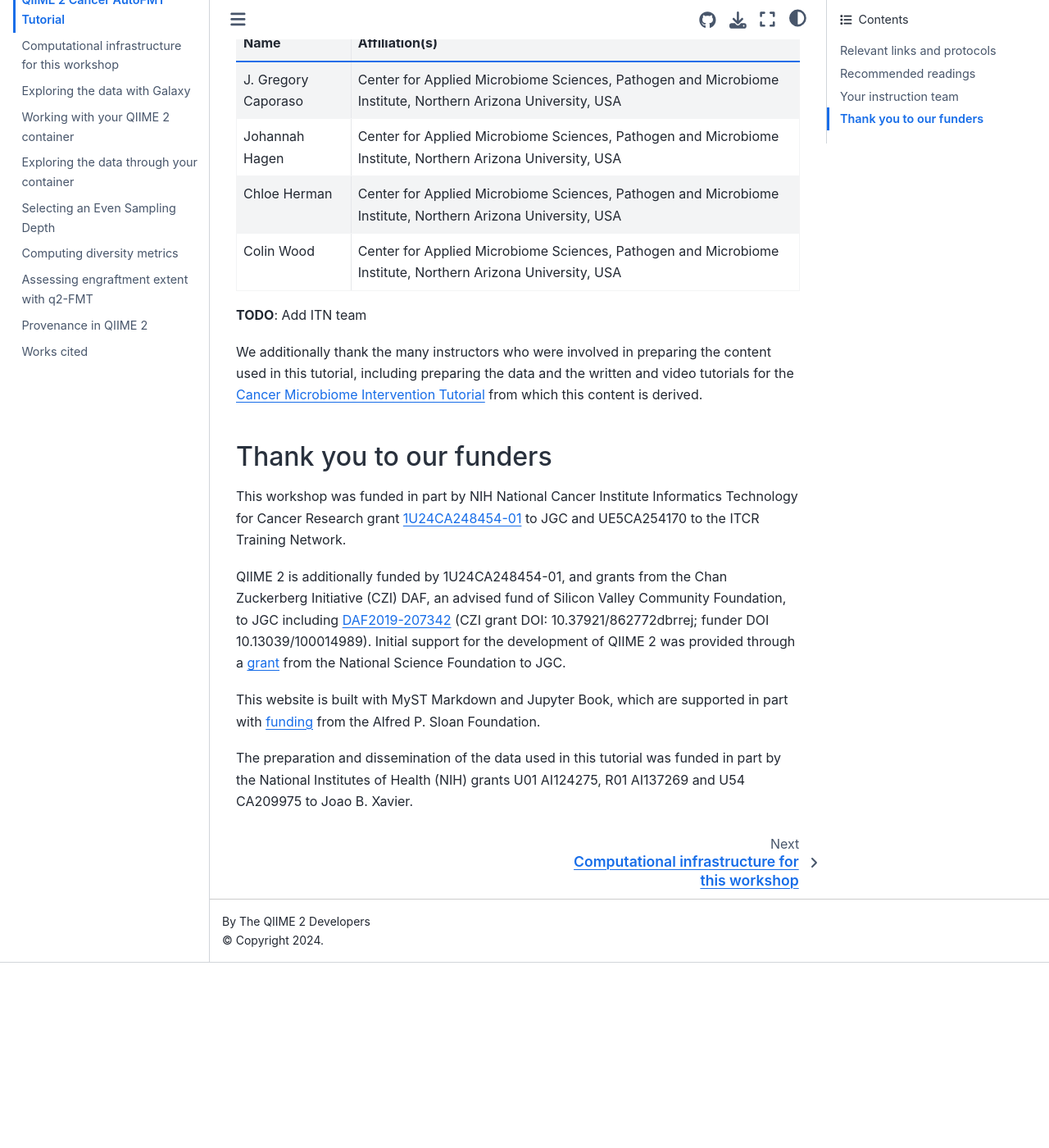
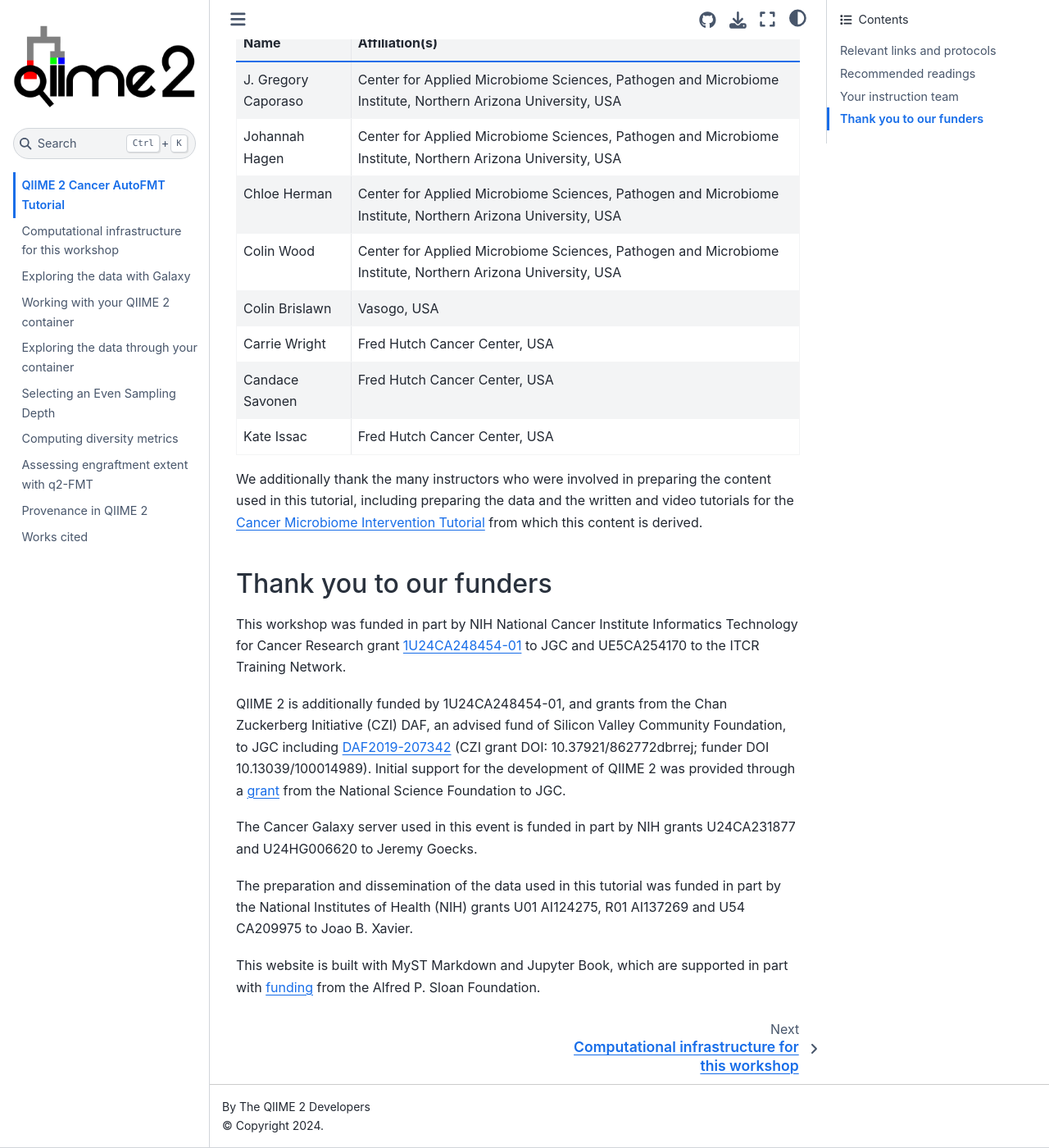
Before and after one commit to caporaso-lab/2024-q2-ITN-Workshop, a Jupyter Book: the page built from book/index.md, in a window 1280 px wide and 1400 px high, scrolled down 1282 px. Shown: the whole window at 82% size. Built offline with Jupyter Book 1.0.4 settings and Sphinx 7.4.7 and the Sphinx Book theme 1.1.4, drawn with Linux system fonts in a browser that asks for light colours; cross-references to code outside the pages are shown as plain code; before the commit the page ends 2456 px from its top, so only the background shows below that.

Commit message:
add ITN team, Galaxy funding

````diff
--- a/book/index.md
+++ b/book/index.md
@@ -50,9 +50,15 @@
 * - Colin Wood
   - Center for Applied Microbiome Sciences, Pathogen and Microbiome Institute,
     Northern Arizona University, USA
+* - Colin Brislawn
+  - Vasogo, USA
+* - Carrie Wright
+  - Fred Hutch Cancer Center, USA
+* - Candace Savonen
+  - Fred Hutch Cancer Center, USA
+* - Kate Issac
+  - Fred Hutch Cancer Center, USA
 ```
-
-**TODO**: Add ITN team
 
 We additionally thank the many instructors who were involved in preparing the content used in this tutorial, including preparing the data and the written and video tutorials for the [Cancer Microbiome Intervention Tutorial](https://docs.qiime2.org/jupyterbooks/cancer-microbiome-intervention-tutorial/index.html) from which this content is derived.
 
@@ -62,6 +68,8 @@
 
 QIIME 2 is additionally funded by 1U24CA248454-01, and grants from the Chan Zuckerberg Initiative (CZI) DAF, an advised fund of Silicon Valley Community Foundation, to JGC including [DAF2019-207342](https://doi.org/10.37921/862772dbrrej) (CZI grant DOI: 10.37921/862772dbrrej; funder DOI 10.13039/100014989). Initial support for the development of QIIME 2 was provided through a [grant](https://www.nsf.gov/awardsearch/showAward?AWD_ID=1565100) from the National Science Foundation to JGC.
 
-This website is built with MyST Markdown and Jupyter Book, which are supported in part with [funding](https://sloan.org/grant-detail/6620) from the Alfred P. Sloan Foundation.
+The Cancer Galaxy server used in this event is funded in part by NIH grants U24CA231877 and U24HG006620 to Jeremy Goecks.
 
 The preparation and dissemination of the data used in this tutorial was funded in part by the National Institutes of Health (NIH) grants U01 AI124275, R01 AI137269 and U54 CA209975 to Joao B. Xavier.
+
+This website is built with MyST Markdown and Jupyter Book, which are supported in part with [funding](https://sloan.org/grant-detail/6620) from the Alfred P. Sloan Foundation.
````
